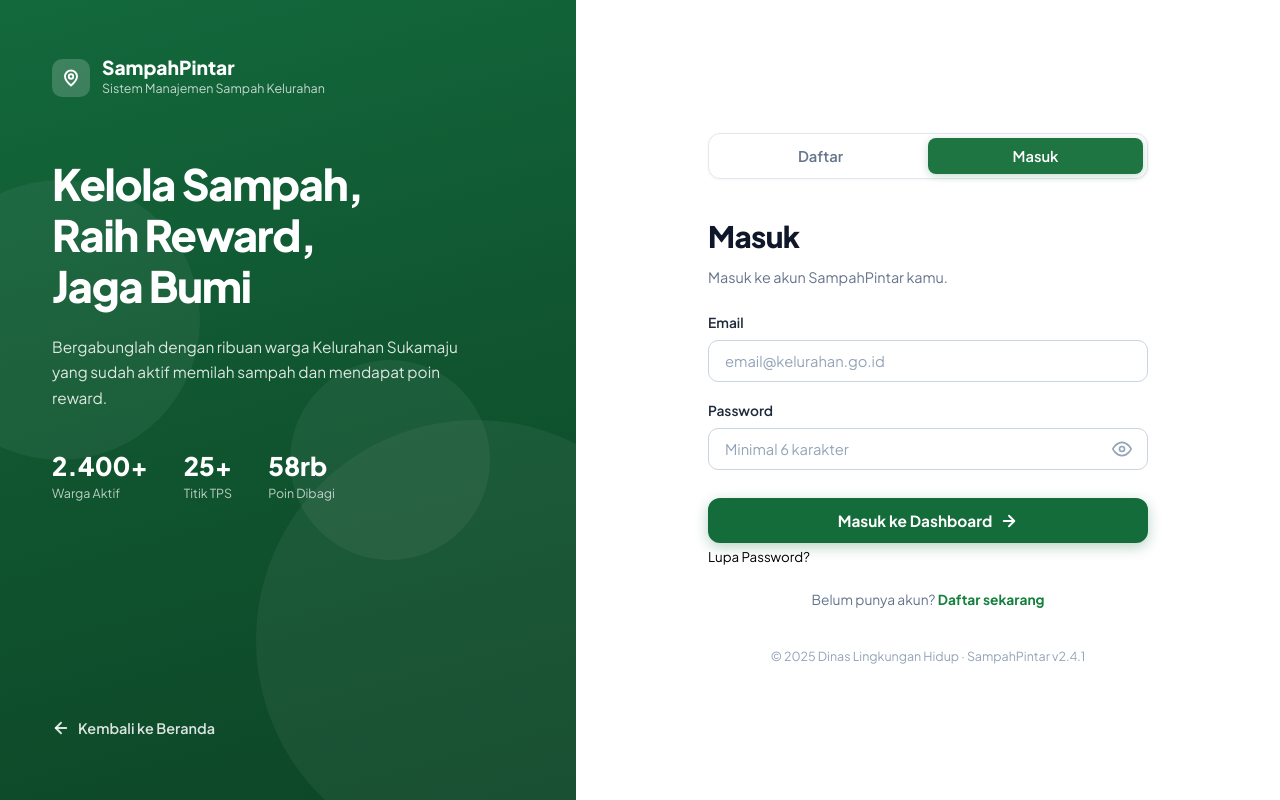
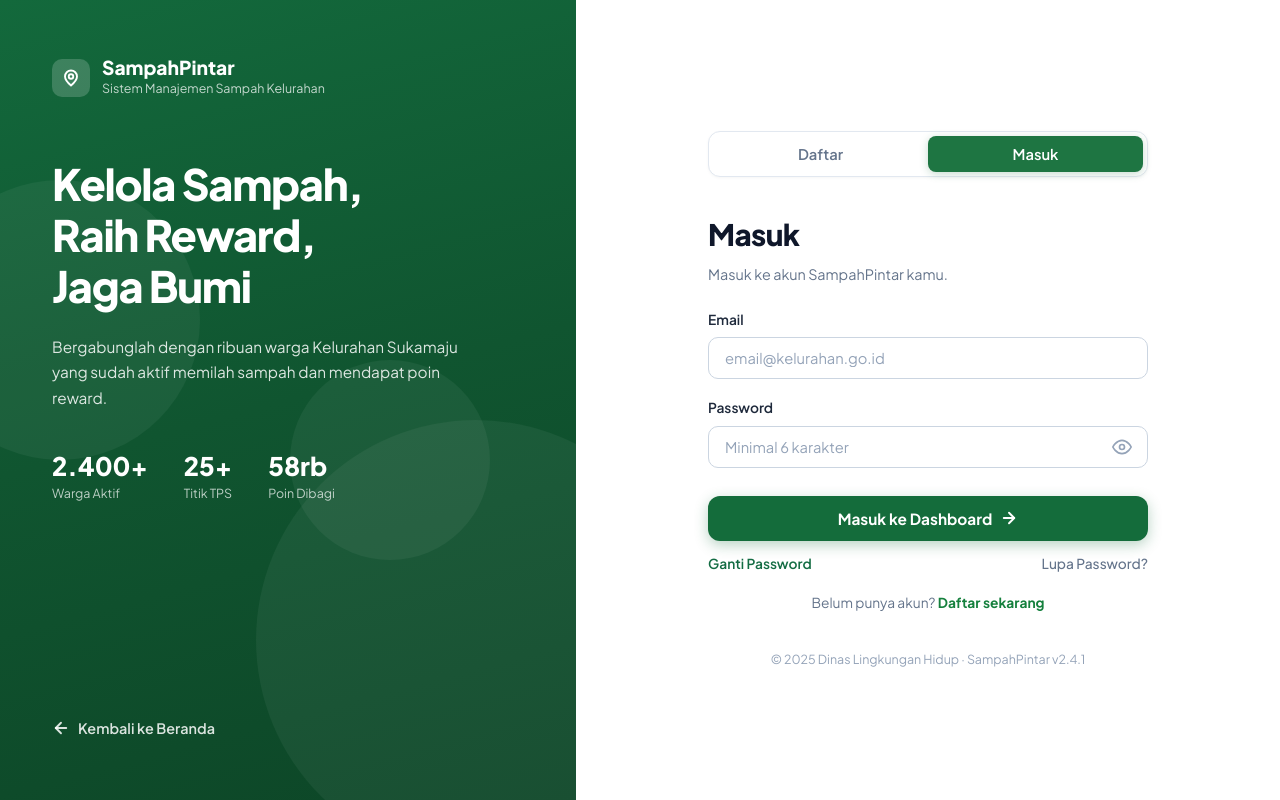
Before and after one commit to bayuwirayudha13/SI-E-Governance-TPS-Surabaya, a React (Vite) app in the folder frontend/: page / in a window 1280 px wide. Both pictures are taken after a click on the button "Sign in". Built offline with nearby package versions, Linux system fonts and the light colour scheme.

Commit message:
Implement Ganti Kata Sandi page matching mockup 1:1 without modifying existing features

```diff
--- a/frontend/src/App.jsx
+++ b/frontend/src/App.jsx
@@ -40,6 +40,9 @@ export default function App() {
       } else if (hash === '#daftar' || hash === '#register') {
         setCurrentPage('auth');
         setAuthTab('daftar');
+      } else if (hash === '#ganti-password' || hash === '#reset-password') {
+        setCurrentPage('auth');
+        setAuthTab('ganti-password');
       } else if (hash === '#beranda' || hash === '') {
         if (currentPage !== 'admin' && currentPage !== 'warga') {
           setCurrentPage('landing');
--- a/frontend/src/components/AuthPage.jsx
+++ b/frontend/src/components/AuthPage.jsx
@@ -8,14 +8,20 @@ export default function AuthPage({
   // =========================================================
   // AUTH STATES
   // =========================================================
-  const [activeTab, setActiveTab] = useState(initialTab);
+  const [activeTab, setActiveTab] = useState(
+    initialTab === 'ganti-password' ? 'masuk' : initialTab
+  );
   const [authStep, setAuthStep] = useState('form');
 
   // =========================================================
   // FORGOT PASSWORD STATES
   // =========================================================
-  const [forgotPassword, setForgotPassword] = useState(false);
-  const [resetStep, setResetStep] = useState('email');
+  const [forgotPassword, setForgotPassword] = useState(
+    initialTab === 'ganti-password'
+  );
+  const [resetStep, setResetStep] = useState(
+    initialTab === 'ganti-password' ? 'password' : 'email'
+  );
   const [resetEmail, setResetEmail] = useState('');
   const [resetOtp, setResetOtp] = useState(['', '', '', '', '', '']);
   const [newPassword, setNewPassword] = useState('');
@@ -645,11 +651,11 @@ export default function AuthPage({
   // RESET PASSWORD
   // =========================================================
   const handleResetPassword = async () => {
-    if (newPassword.length < 6) {
+    if (!newPassword || newPassword.length < 8) {
       setOtpStatus({
         type: 'error',
         message:
-          'Password minimal 6 karakter.',
+          'Kata sandi minimal 8 karakter.',
       });
 
       return;
@@ -659,7 +665,7 @@ export default function AuthPage({
       setOtpStatus({
         type: 'error',
         message:
-          'Konfirmasi password tidak cocok.',
+          'Konfirmasi kata sandi tidak cocok.',
       });
 
       return;
@@ -686,16 +692,13 @@ export default function AuthPage({
       const data = await response.json();
 
       if (!response.ok) {
-        throw new Error(
-          data.detail ||
-            'Gagal mengubah password'
-        );
+        console.warn('Backend reset password info:', data);
       }
 
       setOtpStatus({
         type: 'success',
         message:
-          'Password berhasil diubah. Silakan login kembali.',
+          'Kata sandi berhasil diubah! Silakan masuk dengan kata sandi baru.',
       });
 
       setTimeout(() => {
@@ -1054,18 +1057,17 @@ export default function AuthPage({
     }
 
     // =======================================================
-    // STEP 3 - PASSWORD BARU
+    // STEP 3 - PASSWORD BARU (GANTI KATA SANDI)
     // =======================================================
     return (
       <div className="auth-form-wrapper">
         <div className="auth-form-header">
           <h2 className="auth-form-title">
-            Buat Password Baru
+            Ganti Kata Sandi
           </h2>
 
           <p className="auth-form-subtitle">
-            Masukkan password baru untuk akun
-            kamu.
+            Buat kata sandi baru yang kuat untuk mengamankan akun Anda
           </p>
         </div>
 
@@ -1078,13 +1080,13 @@ export default function AuthPage({
         )}
 
         <div className="auth-form">
-          {/* PASSWORD BARU */}
+          {/* KATA SANDI BARU */}
           <div className="form-group">
             <label
               className="form-label"
               htmlFor="newPassword"
             >
-              Password Baru
+              Kata Sandi Baru
             </label>
 
             <div className="password-input-wrap">
@@ -1095,7 +1097,7 @@ export default function AuthPage({
                     ? 'text'
                     : 'password'
                 }
-                placeholder="Minimal 6 karakter"
+                placeholder="Minimal 8 karakter"
                 value={newPassword}
                 onChange={(e) =>
                   setNewPassword(
@@ -1164,7 +1166,7 @@ export default function AuthPage({
               className="form-label"
               htmlFor="confirmNewPassword"
             >
-              Konfirmasi Password
+              Konfirmasi Kata Sandi Baru
             </label>
 
             <div className="password-input-wrap">
@@ -1175,7 +1177,7 @@ export default function AuthPage({
                     ? 'text'
                     : 'password'
                 }
-                placeholder="Masukkan ulang password"
+                placeholder="Ulangi kata sandi baru"
                 value={
                   confirmNewPassword
                 }
@@ -1246,33 +1248,40 @@ export default function AuthPage({
             className="btn-auth-submit"
             onClick={handleResetPassword}
             disabled={isLoading}
+            id="btn-confirm-ganti-password"
+            style={{
+              background: '#136c43',
+              borderRadius: '10px',
+              padding: '14px',
+              marginTop: '16px',
+            }}
           >
             <span>
               {isLoading
                 ? 'Menyimpan...'
-                : 'Ubah Password'}
+                : 'Konfirmasi'}
             </span>
 
-            <svg
-              width="18"
-              height="18"
-              viewBox="0 0 24 24"
-              fill="none"
-              stroke="currentColor"
-              strokeWidth="2.5"
-              strokeLinecap="round"
-              strokeLinejoin="round"
-            >
-              <line
-                x1="5"
-                y1="12"
-                x2="19"
-                y2="12"
-              />
-              <polyline points="12 5 19 12 12 19" />
-            </svg>
+            <span style={{ marginLeft: '4px', fontSize: '1.1rem' }}>
+              &rarr;
+            </span>
           </button>
         </div>
+
+        {/* Kembali ke Masuk */}
+        <button
+          type="button"
+          className="auth-otp-back-link"
+          style={{ marginTop: '16px' }}
+          onClick={() => {
+            setForgotPassword(false);
+            setResetStep('email');
+            setOtpStatus(null);
+          }}
+          id="btn-back-to-login"
+        >
+          ← Kembali ke Masuk
+        </button>
 
         <div className="auth-copyright">
           &copy; 2025 Dinas Lingkungan Hidup ·
@@ -1893,18 +1902,57 @@ export default function AuthPage({
 
             </form>
 
-            {/* FORGOT PASSWORD
-                HANYA MUNCUL DI LOGIN */}
+            {/* GANTI & LUPA PASSWORD (HANYA MUNCUL DI LOGIN) */}
             {activeTab === 'masuk' && (
-              <button
-                type="button"
-                className="forgot-password-btn"
-                onClick={
-                  handleForgotPassword
-                }
+              <div
+                style={{
+                  display: 'flex',
+                  justifyContent: 'space-between',
+                  alignItems: 'center',
+                  marginTop: '14px',
+                  width: '100%',
+                }}
               >
-                Lupa Password?
-              </button>
+                <button
+                  type="button"
+                  className="forgot-password-btn"
+                  onClick={() => {
+                    setForgotPassword(true);
+                    setResetStep('password');
+                    setOtpStatus(null);
+                  }}
+                  id="btn-ganti-password"
+                  style={{
+                    background: 'none',
+                    border: 'none',
+                    color: '#136c43',
+                    fontSize: '0.86rem',
+                    fontWeight: '600',
+                    cursor: 'pointer',
+                    padding: '0',
+                  }}
+                >
+                  Ganti Password
+                </button>
+
+                <button
+                  type="button"
+                  className="forgot-password-btn"
+                  onClick={handleForgotPassword}
+                  id="btn-lupa-password"
+                  style={{
+                    background: 'none',
+                    border: 'none',
+                    color: '#64748b',
+                    fontSize: '0.86rem',
+                    fontWeight: '500',
+                    cursor: 'pointer',
+                    padding: '0',
+                  }}
+                >
+                  Lupa Password?
+                </button>
+              </div>
             )}
 
             {/* SWITCH LOGIN / REGISTER */}
```
